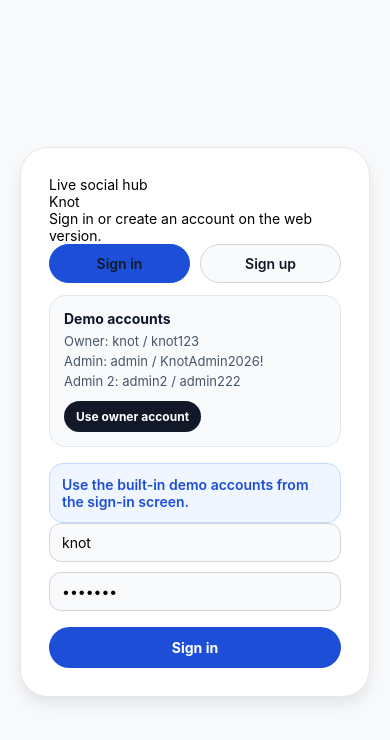
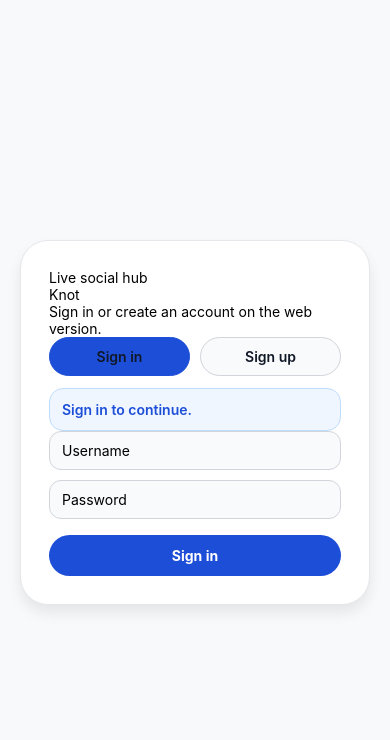
Before and after one commit to knotapp/Knot, a React Native app: screen / in a window 390 px wide. Shown: the top 740 px of the page. Built offline with nearby package versions, Linux system fonts and the light colour scheme.

Commit message:
Hide demo accounts and use private seeded credentials

```diff
--- a/App.js
+++ b/App.js
@@ -12,11 +12,11 @@ import {
 
 const STORAGE_KEY = 'knot-social-state';
 
-const defaultUsers = [
+const seededUsers = [
   {
     id: 'admin-1',
     username: 'admin',
-    password: 'KnotAdmin2026!',
+    password: 'KnotAdmin!2026',
     displayName: 'Admin',
     role: 'admin',
     verified: true,
@@ -27,7 +27,7 @@ const defaultUsers = [
   {
     id: 'admin-2',
     username: 'admin2',
-    password: 'admin222',
+    password: 'KnotAdmin2!2026',
     displayName: 'Admin Two',
     role: 'admin',
     verified: true,
@@ -38,7 +38,7 @@ const defaultUsers = [
   {
     id: 'user-knot',
     username: 'knot',
-    password: 'knot123',
+    password: 'KnotOwner!2026',
     displayName: 'Knot',
     role: 'owner',
     verified: true,
@@ -49,7 +49,7 @@ const defaultUsers = [
   {
     id: 'user-mila',
     username: 'mila',
-    password: 'mila123',
+    password: 'KnotMila!2026',
     displayName: 'Mila',
     role: 'user',
     verified: false,
@@ -58,6 +58,35 @@ const defaultUsers = [
     bio: 'Sharing updates and ideas.',
   },
 ];
+
+function getDefaultUsers() {
+  return seededUsers.map((user) => ({ ...user }));
+}
+
+function normalizeUsers(users = []) {
+  const builtInByUsername = new Map(getDefaultUsers().map((user) => [user.username.toLowerCase(), user]));
+  const mergedUsers = [];
+  const seenUsernames = new Set();
+
+  for (const builtInUser of getDefaultUsers()) {
+    mergedUsers.push({ ...builtInUser });
+    seenUsernames.add(builtInUser.username.toLowerCase());
+  }
+
+  for (const user of users) {
+    const normalizedUsername = user?.username?.toLowerCase();
+    if (!normalizedUsername || builtInByUsername.has(normalizedUsername)) {
+      continue;
+    }
+
+    if (!seenUsernames.has(normalizedUsername)) {
+      mergedUsers.push({ ...user });
+      seenUsernames.add(normalizedUsername);
+    }
+  }
+
+  return mergedUsers;
+}
 
 const defaultPosts = [
   {
@@ -115,12 +144,12 @@ function getAvatarLabel(user) {
 }
 
 export default function App() {
-  const [users, setUsers] = useState(defaultUsers);
+  const [users, setUsers] = useState(getDefaultUsers());
   const [posts, setPosts] = useState(defaultPosts);
   const [authUser, setAuthUser] = useState(null);
   const [hydrated, setHydrated] = useState(false);
   const [authMode, setAuthMode] = useState('signin');
-  const [authForm, setAuthForm] = useState({ username: 'knot', password: 'knot123', displayName: '' });
+  const [authForm, setAuthForm] = useState({ username: '', password: '', displayName: '' });
   const [searchQuery, setSearchQuery] = useState('');
   const [selectedProfileId, setSelectedProfileId] = useState('user-knot');
   const [viewMode, setViewMode] = useState('feed');
@@ -131,12 +160,12 @@ export default function App() {
     password: '',
     profileImage: '',
   });
-  const [feedback, setFeedback] = useState('Use the built-in demo accounts from the sign-in screen.');
+  const [feedback, setFeedback] = useState('Sign in to continue.');
 
   useEffect(() => {
     const stored = getInitialState();
     if (stored) {
-      setUsers(stored.users || defaultUsers);
+      setUsers(normalizeUsers(stored.users || getDefaultUsers()));
       setPosts(stored.posts || defaultPosts);
       setAuthUser(stored.authUser || null);
       if (stored.authUser) {
@@ -266,12 +295,6 @@ export default function App() {
     setFeedback('Signed out.');
   };
 
-  const handleUseDemoAccount = () => {
-    setAuthMode('signin');
-    setAuthForm({ username: 'knot', password: 'knot123', displayName: '' });
-    setFeedback('Demo account ready. Use knot / knot123 to sign in.');
-  };
-
   const handleUpdateSettings = () => {
     if (!authUser) {
       return;
@@ -382,16 +405,6 @@ export default function App() {
                 onPress={() => setAuthMode('signup')}
               >
                 <Text style={styles.toggleText}>Sign up</Text>
-              </TouchableOpacity>
-            </View>
-
-            <View style={styles.demoCard}>
-              <Text style={styles.demoTitle}>Demo accounts</Text>
-              <Text style={styles.demoText}>Owner: knot / knot123</Text>
-              <Text style={styles.demoText}>Admin: admin / KnotAdmin2026!</Text>
-              <Text style={styles.demoText}>Admin 2: admin2 / admin222</Text>
-              <TouchableOpacity style={styles.demoButton} onPress={handleUseDemoAccount}>
-                <Text style={styles.demoButtonText}>Use owner account</Text>
               </TouchableOpacity>
             </View>
 
```
